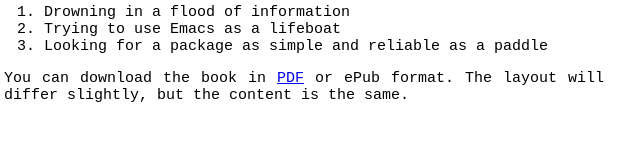
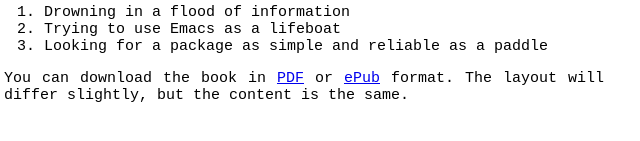
Before and after one commit to Emacs101/Emacs101.github.io, a plain HTML site: page howm.html in a window 1280 px wide. Shown: the part 405-546 px from the top of the page, 336-976 px from the left. Drawn offline with Linux system fonts and the light colour scheme.

Commit message:
Add files via upload

```diff
--- a/howm.html
+++ b/howm.html
@@ -72,7 +72,7 @@
 <li>Looking for a package as simple and reliable as a paddle</li>
 </ol>
 
-      You can download the book in <a href="https://raw.githubusercontent.com/Emacs101/howm-manual/main/Howm_tutorial_eng.pdf" download>PDF</a> or ePub format. The layout will differ slightly, but the content is the same.
+      You can download the book in <a href="https://raw.githubusercontent.com/Emacs101/howm-manual/main/Howm_tutorial_eng.pdf" download>PDF</a> or <a href="https://raw.githubusercontent.com/Emacs101/howm-manual/main/Howm_tutorial_eng.epub" download>ePub</a> format. The layout will differ slightly, but the content is the same.
 
     </div>
 
```
